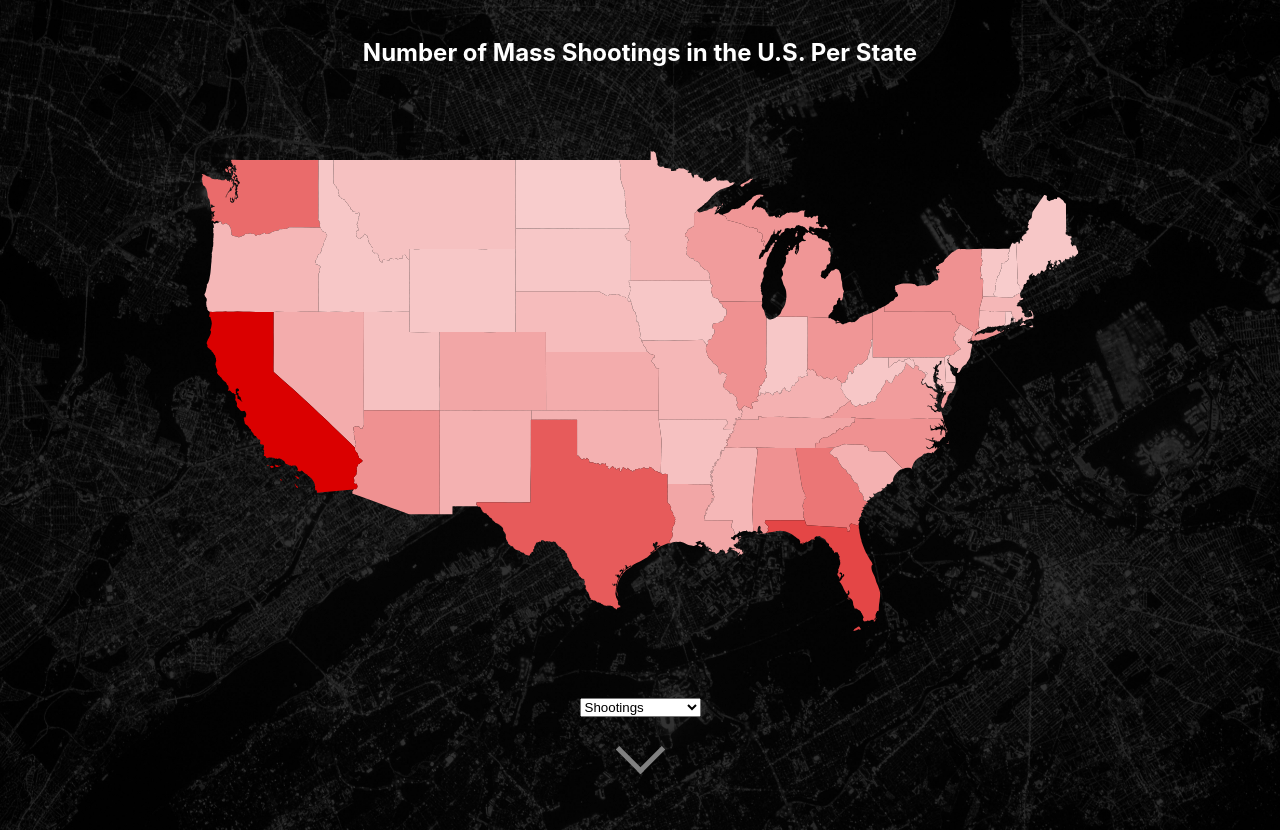
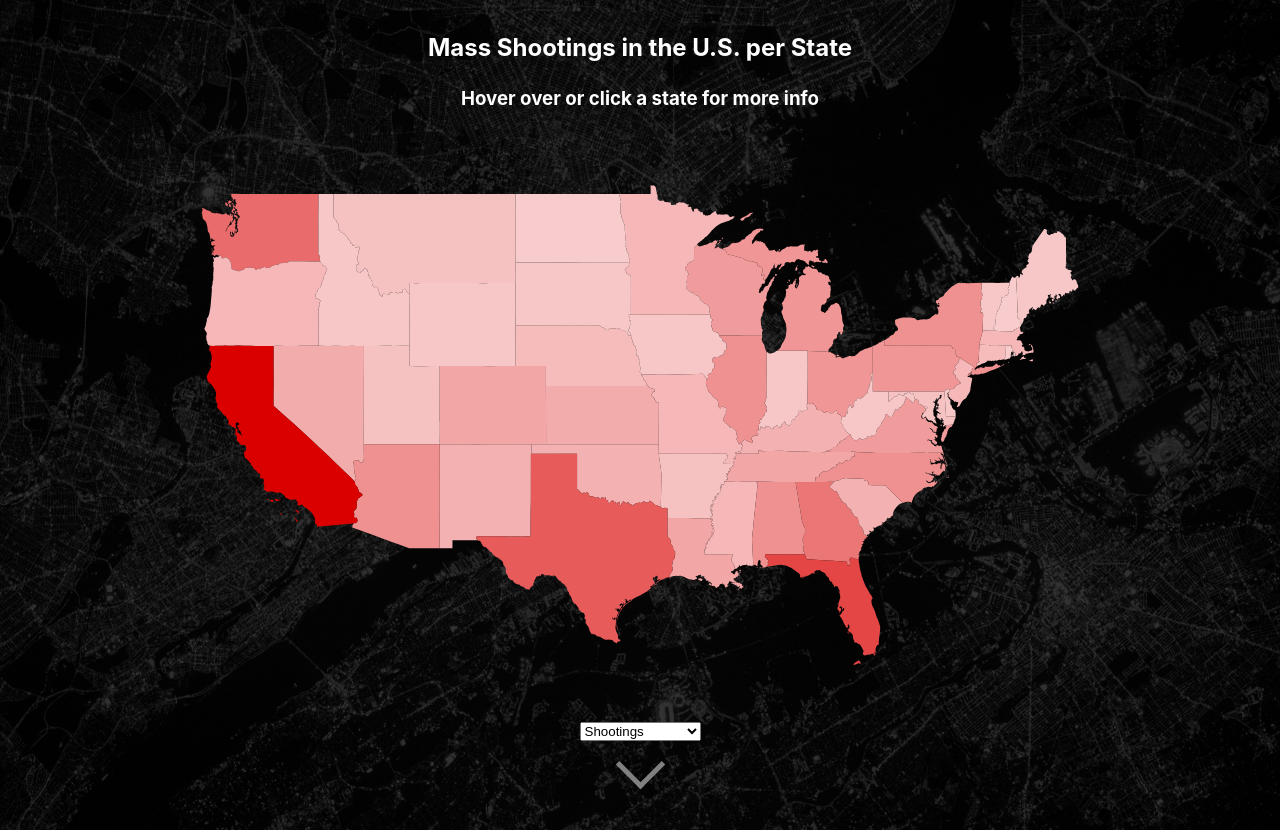
Before and after one commit to italiaiello/info-vis, a React (Create React App) app: page / in a window 1280 px wide. Shown: the top 832 px of the page. Built offline with nearby package versions, Linux system fonts and the light colour scheme.

Commit message:
changed some styling and edited x-axis for stacked bar graph

```diff
--- a/src/App.css
+++ b/src/App.css
@@ -53,7 +53,7 @@ button {
   align-items: center;
 }
 
-.geoChartContainer h2 {
+.geoChartContainer h2, .geoChartContainer h3{
   color: white;
   margin-top: 0;
 }
@@ -70,7 +70,7 @@ button {
 }
 
 .geoChart svg text {
-  fill: yellow;
+  fill: rgb(102, 171, 194);
 }
 
 .geoChartInfoContainer {
--- a/src/App.js
+++ b/src/App.js
@@ -189,7 +189,8 @@ function App() {
   return (
     <section className="graphs">
       <article className="geoChartContainer">
-        <h2>Number of Mass Shootings in the U.S. Per State  </h2>
+        <h2>Mass Shootings in the U.S. per State  </h2>
+        <h3>Hover over or click a state for more info</h3>
         <GeoChart data={dataForUS}
                   victimsPerState={victimsPerState}
                   targetsPerState={targetsPerState}
--- a/src/components/BarGraph/BarGraph.js
+++ b/src/components/BarGraph/BarGraph.js
@@ -38,7 +38,7 @@ const AnimatedBarGraph = ({ barClassName, barGraphData }) => {
 
 
         const yScale = scaleLinear()
-            .domain([0, 100])
+            .domain([0, 50])
             .range([dimensions.height, 0])
 
         // Setting up the color scale
--- a/src/components/GeoChart/GeoChart.js
+++ b/src/components/GeoChart/GeoChart.js
@@ -124,7 +124,7 @@ const GeoChart = ({ data, victimsPerState, targetsPerState, property, isTargetsO
                     .join(enter => enter.append("text"))
                     .attr("class", "geoTooltip")
                     .attr("x", event.pageX - 100)
-                    .attr("y", event.pageY - 180)
+                    .attr("y", event.pageY - 200)
                     .text(setTooltipText(feature))
 
                 // Selects the slice we are currently hovering over and change the color
--- a/src/components/LineGraph/LineGraph.js
+++ b/src/components/LineGraph/LineGraph.js
@@ -2,7 +2,6 @@ import React, { useRef, useEffect } from 'react';
 import {
   select,
   line,
-  curveCardinal,
   axisBottom,
   axisRight,
   scaleLinear } from 'd3';
@@ -63,7 +62,7 @@ const LineGraph = ({ lineGraphData, yAxisMax, reverseData, xAxisFontSize, xAxisR
     const myLine = line()
     .x((value, index) => xScale(index))
     .y(yScale)
-    .curve(curveCardinal)
+    // .curve(curveCardinal)
 
     // renders the path element and attaches the "d"
     // attribute from line generator above
--- a/src/components/PieChart/PieChart.js
+++ b/src/components/PieChart/PieChart.js
@@ -52,7 +52,7 @@ const PieChart = ({ pieChartData, innerRadius, outerRadius }) => {
             // E.g. value157
             // This will help us target specific slices
             .attr("class", instruction => `slice value${instruction.value}`)
-            .attr("stroke", "black")
+            // .attr("stroke", "black")
             .attr("fill", instruction => colorScale(instruction.value))
             .style(
                 "transform",
--- a/src/components/StackedBarGraph/AnimatedStackedBarGraph.js
+++ b/src/components/StackedBarGraph/AnimatedStackedBarGraph.js
@@ -71,6 +71,12 @@ const StackedBarGraph = ({ stackedBarGraphData, keys, colors }) => {
             .select(".x-axis")
             .attr("transform", `translate(0, ${height})`)
             .call(xAxis)
+            .selectAll("text")
+            .attr("y", 0)
+            .attr("x", 9)
+            .attr("dy", ".35em")
+            .attr("transform", "rotate(90)")
+            .style("text-anchor", "start")
 
         const yAxis = axisLeft(yScale)
         svg
```
Also changed, not shown: src/data/DC/targetsFrequency.csv.
